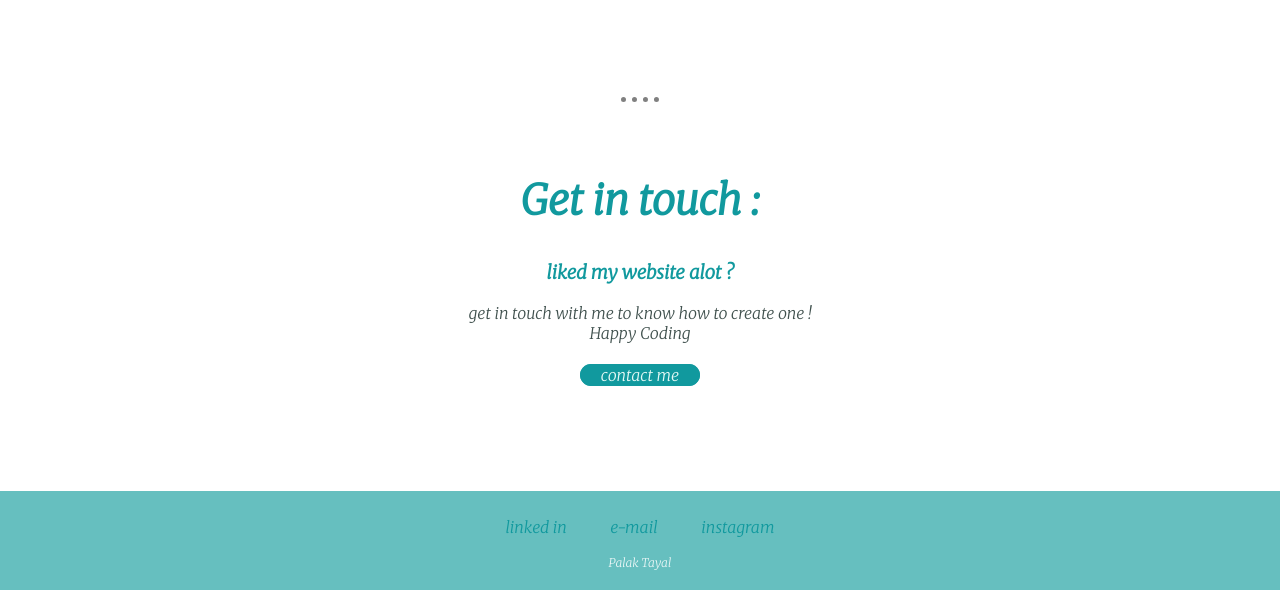
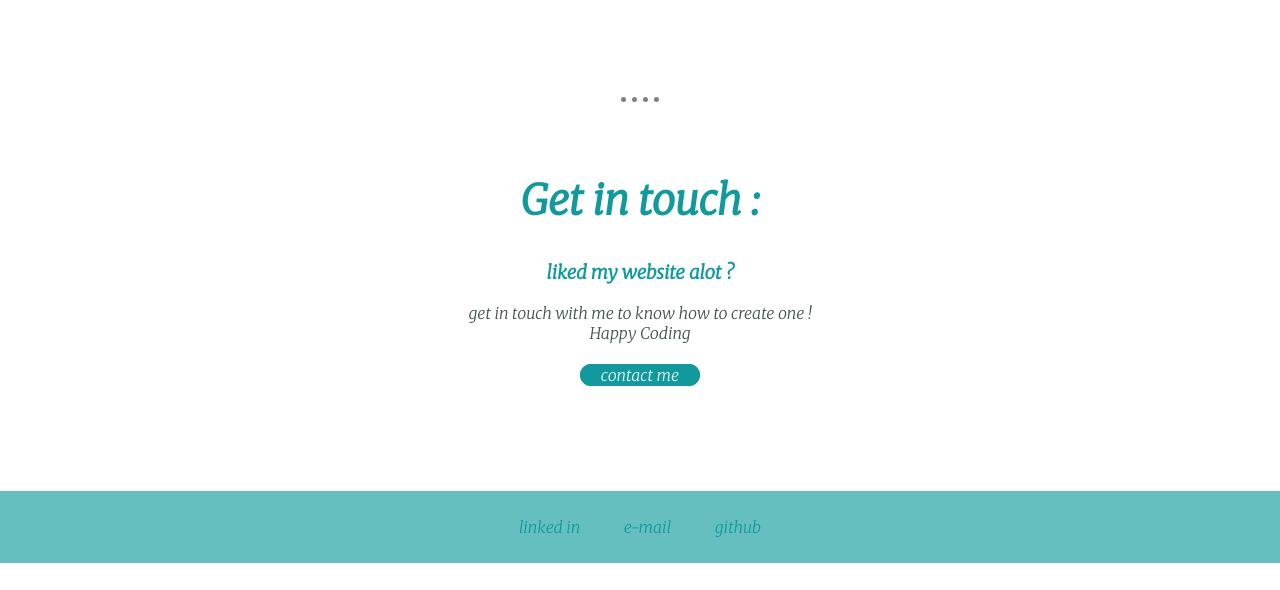
Before and after one commit to Palak-16/personal_site, a plain HTML site: page index.html in a window 1280 px wide. Shown: the part 1891-2481 px from the top of the page. After the commit the page ends 2454 px from the top, so only its background shows below. Drawn offline with Linux system fonts and the light colour scheme.

Commit message:
Update index.html

```diff
--- a/index.html
+++ b/index.html
@@ -57,10 +57,9 @@
 
     </div>
     <div class="third">
-        <a class="footer-link" href="">linked in</a>
+       <a class="footer-link" href="www.linkedin.com/in/palak-tayal-980a941b7">linked in</a>
         <a class="footer-link" href="mailto:palaktayal99884@gmail.com">e-mail</a>
-        <a class="footer-link" href="">instagram</a>
-         <p class="name">Palak Tayal</p>
+        <a class="footer-link" href="https://github.com/Palak-16">github</a>
     </div>
 
 </body>
```
